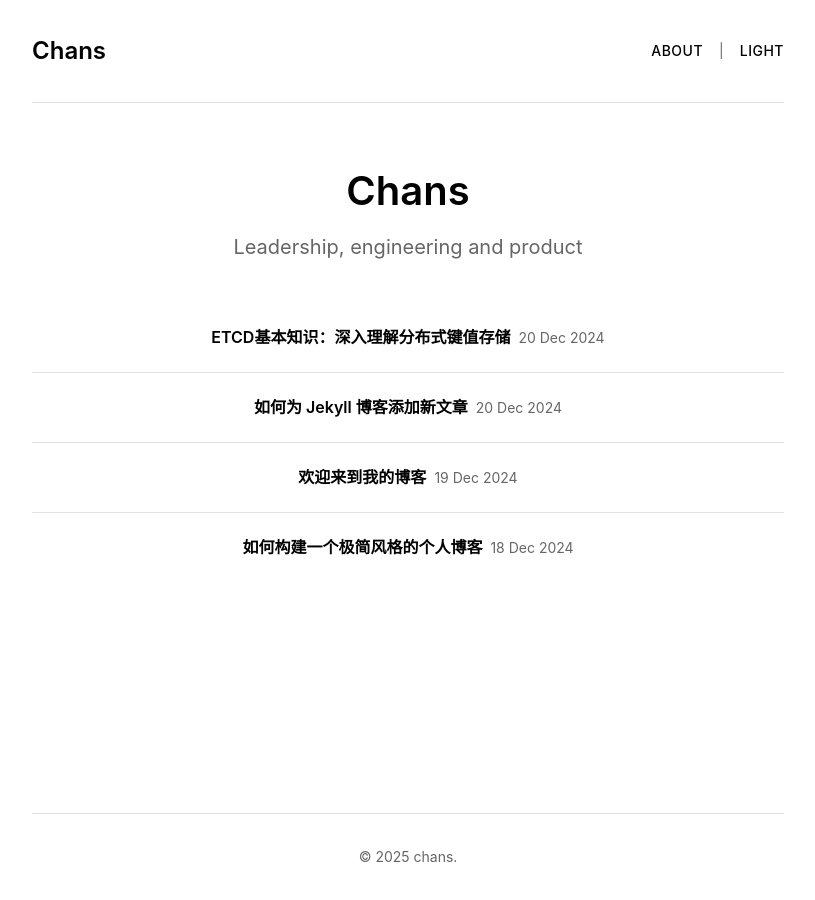
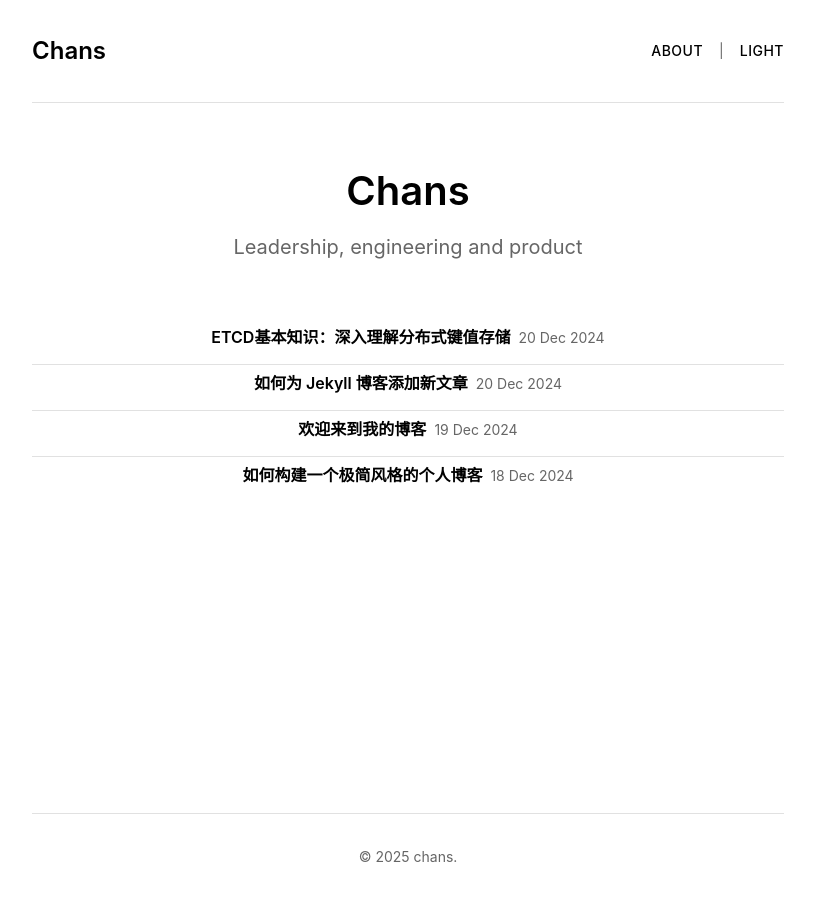
Before and after one commit to chanslights/blog, a Jekyll site: the page built from index.html, in a window 1280 px wide. Shown: the whole page, without its empty margins (232-1047 px from the left). Built offline with Jekyll 4.4.1, drawn with Linux system fonts in a browser that asks for light colours.

Commit message:
文章标题之间的间距减到最小

```diff
--- a/assets/css/main.css
+++ b/assets/css/main.css
@@ -185,8 +185,8 @@ body {
 }
 
 .post-item {
-    margin-bottom: var(--spacing-md);
-    padding-bottom: var(--spacing-sm);
+    margin-bottom: var(--spacing-xs);
+    padding-bottom: var(--spacing-xs);
     border-bottom: 1px solid var(--border-color);
 }
 
```
